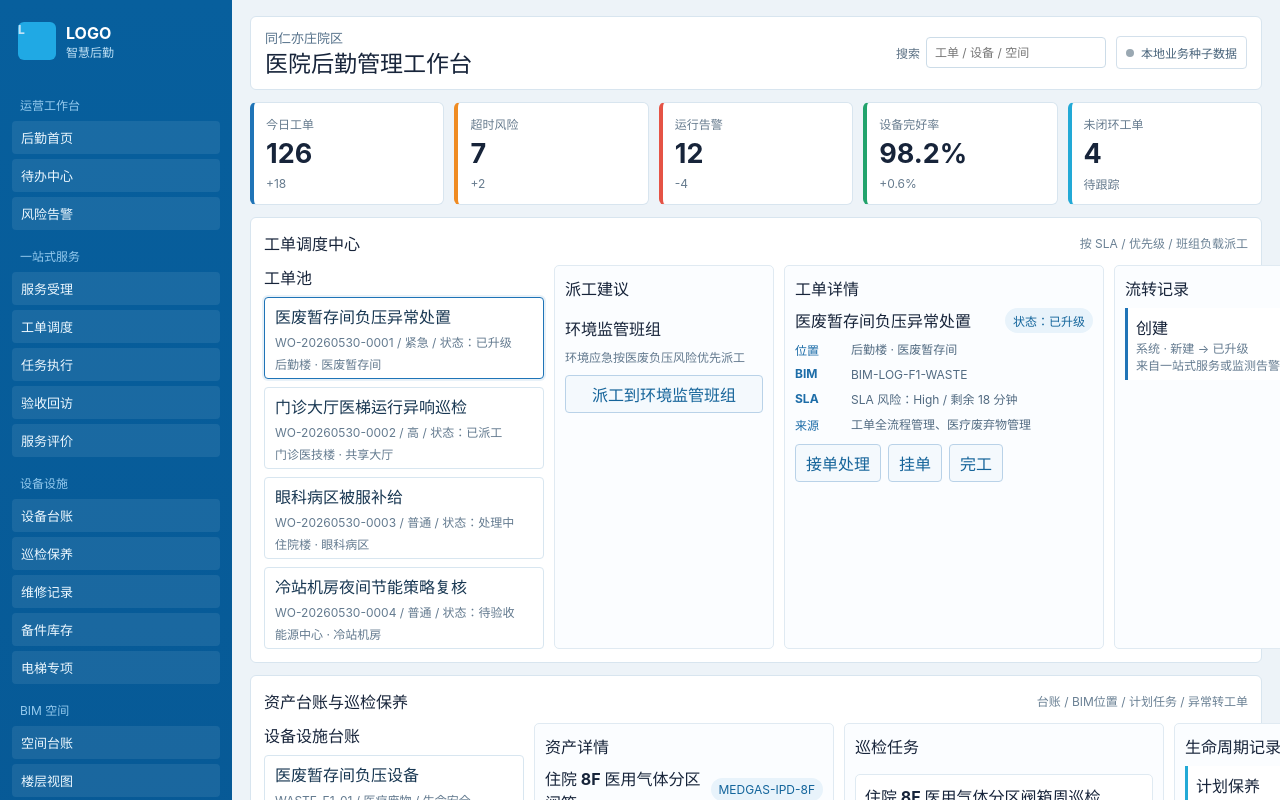
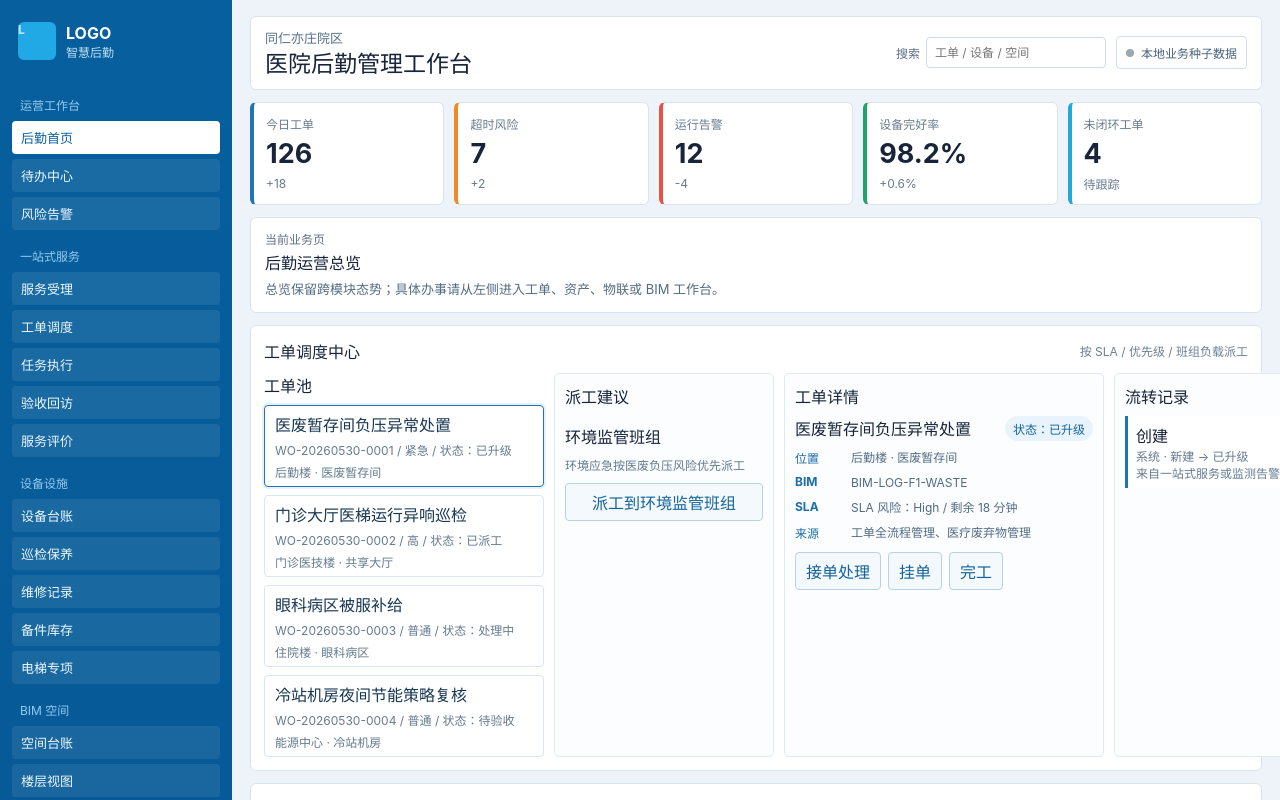
Before and after one commit to refeal21/SmartHospitalLogisticsManagementSystem, a React (Vite) app in the folder web/: page / in a window 1280 px wide. Shown: the top 800 px of the page. Built offline with nearby package versions, Linux system fonts and the light colour scheme; no server answers.

Commit message:
fix: make frontend navigation usable
AI-Assisted-By: Codex (GPT-5.5)

```diff
--- a/web/src/App.css
+++ b/web/src/App.css
@@ -59,17 +59,26 @@
   font-size: 12px;
 }
 
-.nav-group a {
+.nav-group button {
+  width: 100%;
+  border: 0;
   color: #edf8ff;
   text-decoration: none;
   border-radius: 4px;
   padding: 7px 9px;
   font-size: 13px;
+  text-align: left;
   background: rgba(255, 255, 255, 0.08);
 }
 
-.nav-group a:hover {
+.nav-group button:hover {
   background: rgba(255, 255, 255, 0.16);
+}
+
+.nav-group button.active {
+  background: #ffffff;
+  color: #075f9d;
+  font-weight: 800;
 }
 
 .admin-main {
@@ -204,10 +213,55 @@ h2 {
   border-left-color: #22a9d6;
 }
 
+.page-context {
+  background: #ffffff;
+  border: 1px solid #d8e5ef;
+  border-radius: 6px;
+  padding: 12px 14px;
+  margin-bottom: 12px;
+}
+
+.page-context span {
+  display: block;
+  color: #5d7285;
+  font-size: 12px;
+  margin-bottom: 3px;
+}
+
+.page-context p {
+  color: #536c82;
+  font-size: 13px;
+  line-height: 1.6;
+  margin-top: 5px;
+}
+
 .content-grid {
   display: grid;
   grid-template-columns: minmax(0, 1.5fr) minmax(320px, 0.85fr);
   gap: 12px;
+}
+
+.content-grid[data-active-page='dispatch'] > .panel,
+.content-grid[data-active-page='assets'] > .panel,
+.content-grid[data-active-page='iot'] > .panel,
+.content-grid[data-active-page='spatial'] > .panel,
+.content-grid[data-active-page='evidence'] > .panel {
+  display: none;
+}
+
+.content-grid[data-active-page='dispatch'] > .dispatch-panel,
+.content-grid[data-active-page='assets'] > .asset-maintenance-panel,
+.content-grid[data-active-page='iot'] > .iot-panel,
+.content-grid[data-active-page='spatial'] > .spatial-panel,
+.content-grid[data-active-page='spatial'] > .alert-panel,
+.content-grid[data-active-page='spatial'] > .team-panel,
+.content-grid[data-active-page='evidence'] > .module-panel,
+.content-grid[data-active-page='evidence'] > .evidence-panel,
+.content-grid[data-active-page='evidence'] > .catalog-panel,
+.content-grid[data-active-page='evidence'] > .competitor-panel,
+.content-grid[data-active-page='evidence'] > .phase-panel,
+.content-grid[data-active-page='evidence'] > .workflow-panel {
+  display: block;
 }
 
 .panel {
--- a/web/src/App.tsx
+++ b/web/src/App.tsx
@@ -401,6 +401,8 @@ type TelemetryIngestionResult = {
   reading?: TelemetryReading | null
   notFound: boolean
 }
+
+type WorkspacePage = 'overview' | 'dispatch' | 'assets' | 'iot' | 'spatial' | 'evidence'
 
 const locations = {
   lobby: {
@@ -926,7 +928,82 @@ const telemetryRiskLabels: Record<TelemetryRiskLevel, string> = {
   Critical: '严重',
 }
 
+const pageProfiles: Record<WorkspacePage, { title: string; summary: string }> = {
+  overview: {
+    title: '后勤运营总览',
+    summary: '总览保留跨模块态势；具体办事请从左侧进入工单、资产、物联或 BIM 工作台。',
+  },
+  dispatch: {
+    title: '工单调度工作台',
+    summary: '聚焦一站式服务：工单池、派工建议、工单详情、状态流转和处理记录。',
+  },
+  assets: {
+    title: '资产巡检工作台',
+    summary: '聚焦设备设施：资产台账、BIM 位置、巡检任务、异常转工单和生命周期记录。',
+  },
+  iot: {
+    title: '物联点位工作台',
+    summary: '聚焦客户调研数据：系统分类、点位目录、时序字段、阈值规则和异常读数。',
+  },
+  spatial: {
+    title: 'BIM 空间运维工作台',
+    summary: '聚焦空间定位：设备、告警、工单和班组负载在同一空间语境里联动。',
+  },
+  evidence: {
+    title: '来源追溯与建设蓝图',
+    summary: '查看 PPT、北建院客户数据和竞品功能树如何约束系统能力边界。',
+  },
+}
+
 const apiBase = import.meta.env.VITE_API_BASE_URL ?? 'http://localhost:5248'
+
+function pageFromMenuItem(item: string): WorkspacePage {
+  if (item.includes('首页') || item.includes('待办') || item.includes('风险')) {
+    return 'overview'
+  }
+
+  if (item.includes('服务') || item.includes('工单') || item.includes('任务') || item.includes('验收')) {
+    return 'dispatch'
+  }
+
+  if (
+    item.includes('设备') ||
+    item.includes('巡检') ||
+    item.includes('维修') ||
+    item.includes('备件') ||
+    item.includes('电梯') ||
+    item.includes('暖通') ||
+    item.includes('给排水') ||
+    item.includes('医气')
+  ) {
+    return 'assets'
+  }
+
+  if (
+    item.includes('环境') ||
+    item.includes('预警') ||
+    item.includes('报警') ||
+    item.includes('医废') ||
+    item.includes('卫生间')
+  ) {
+    return 'iot'
+  }
+
+  if (item.includes('BIM') || item.includes('空间') || item.includes('楼层') || item.includes('点位')) {
+    return 'spatial'
+  }
+
+  return 'evidence'
+}
+
+function initialMenuItem(): string {
+  if (typeof window === 'undefined') {
+    return '后勤首页'
+  }
+
+  const hashValue = decodeURIComponent(window.location.hash.replace(/^#/, ''))
+  return hashValue || '后勤首页'
+}
 
 function App() {
   const [dashboard, setDashboard] = useState(localDashboard)
@@ -940,6 +1017,20 @@ function App() {
   const [selectedIotPoint, setSelectedIotPoint] = useState(() => buildLocalIotPointDetail('MEDGAS-O2-8F'))
   const [lastTelemetryResult, setLastTelemetryResult] = useState<TelemetryIngestionResult | null>(null)
   const [source, setSource] = useState<'api' | 'local'>('local')
+  const [activeMenuItem, setActiveMenuItem] = useState(() => initialMenuItem())
+  const [activePage, setActivePage] = useState<WorkspacePage>(() => pageFromMenuItem(initialMenuItem()))
+
+  useEffect(() => {
+    function syncPageFromHash() {
+      const menuItem = initialMenuItem()
+      setActiveMenuItem(menuItem)
+      setActivePage(pageFromMenuItem(menuItem))
+    }
+
+    syncPageFromHash()
+    window.addEventListener('hashchange', syncPageFromHash)
+    return () => window.removeEventListener('hashchange', syncPageFromHash)
+  }, [])
 
   useEffect(() => {
     const controller = new AbortController()
@@ -1028,6 +1119,15 @@ function App() {
   const selectedAssetDueTasks = assetBoard.dueTasks.filter(
     (task) => task.assetCode === selectedAssetDetail.asset.assetCode,
   )
+  const pageProfile = pageProfiles[activePage]
+
+  function openWorkspacePage(item: string) {
+    const nextPage = pageFromMenuItem(item)
+    setActiveMenuItem(item)
+    setActivePage(nextPage)
+    window.history.replaceState(null, '', `#${encodeURIComponent(item)}`)
+    window.scrollTo({ top: 0, behavior: 'smooth' })
+  }
 
   async function loadDetail(workOrderNo: string, forceApi = false) {
     if (source === 'api' || forceApi) {
@@ -1133,7 +1233,16 @@ function App() {
         body: JSON.stringify({ teamName, dispatcher: '调度员', remark: '按SLA风险和专业班组派工' }),
       })
       if (response.ok) {
-        applyDetail((await response.json()) as WorkOrderDetail)
+        applyDetail(
+          withTimelineEntry(
+            (await response.json()) as WorkOrderDetail,
+            '派工',
+            '调度员',
+            '按SLA风险和专业班组派工',
+            'Dispatched',
+            teamName,
+          ),
+        )
         return
       }
     }
@@ -1195,6 +1304,39 @@ function App() {
         order.workOrderNo === detail.workOrder.workOrderNo ? detail.workOrder : order,
       ),
     }))
+  }
+
+  function withTimelineEntry(
+    detail: WorkOrderDetail,
+    action: string,
+    operator: string,
+    remark: string,
+    nextStatus: WorkOrderStatus,
+    responsibleTeam = detail.workOrder.responsibleTeam,
+  ): WorkOrderDetail {
+    if (detail.timeline.some((entry) => entry.action === action)) {
+      return detail
+    }
+
+    return {
+      ...detail,
+      workOrder: {
+        ...detail.workOrder,
+        status: nextStatus,
+        responsibleTeam,
+      },
+      timeline: [
+        ...detail.timeline,
+        {
+          occurredAt: new Date().toISOString(),
+          operator,
+          action,
+          fromStatus: detail.workOrder.status,
+          toStatus: nextStatus,
+          remark,
+        },
+      ],
+    }
   }
 
   function applyMaintenanceResult(result: MaintenanceTaskOperationResult) {
@@ -1275,9 +1417,15 @@ function App() {
             <section className="nav-group" key={group.code}>
               <p>{group.name}</p>
               {group.items.map((item) => (
-                <a href={`#${item}`} key={item}>
+                <button
+                  aria-pressed={activeMenuItem === item}
+                  className={activeMenuItem === item ? 'active' : ''}
+                  key={item}
+                  type="button"
+                  onClick={() => openWorkspacePage(item)}
+                >
                   {item}
-                </a>
+                </button>
               ))}
             </section>
           ))}
@@ -1317,7 +1465,15 @@ function App() {
           </article>
         </section>
 
-        <section className="content-grid">
+        <section className="page-context">
+          <div>
+            <span>当前业务页</span>
+            <h2>{pageProfile.title}</h2>
+            <p>{pageProfile.summary}</p>
+          </div>
+        </section>
+
+        <section className="content-grid" data-active-page={activePage}>
           <section className="panel dispatch-panel">
             <PanelHeader title="工单调度中心" meta="按 SLA / 优先级 / 班组负载派工" />
             <div className="dispatch-workbench">
```
Also changed, not shown: 1 other file (tests, documents, lock files or other folders).
